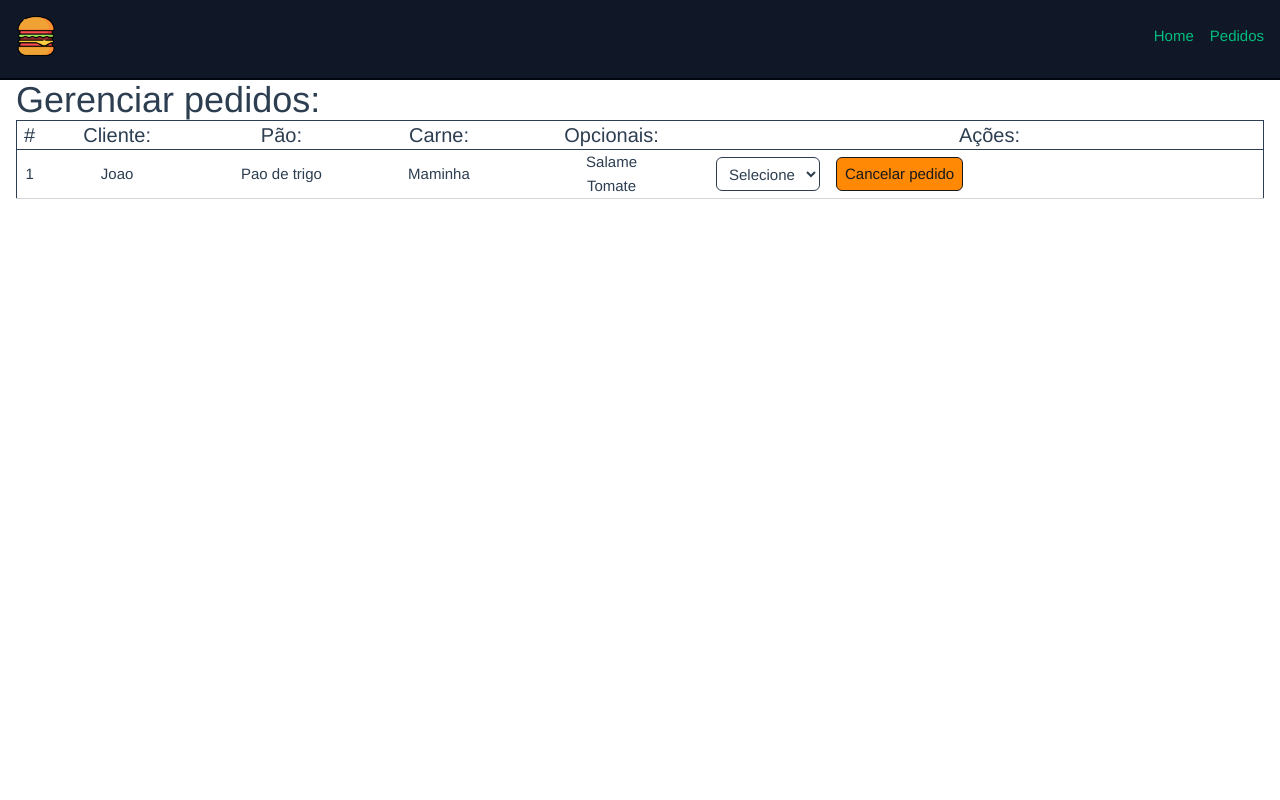
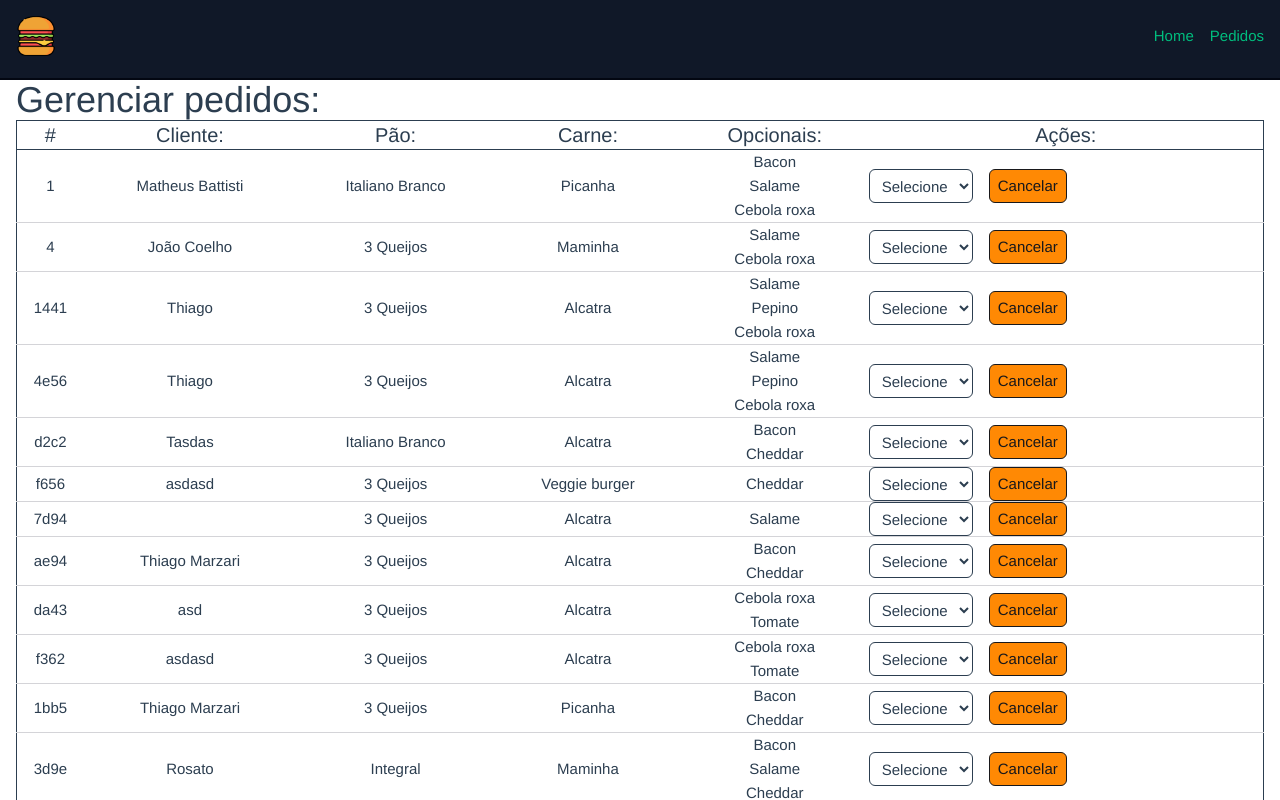
Before and after one commit to ThiagoMarzari/make-your-burger, a Vue app: page /pedidos in a window 1280 px wide. Shown: the top 800 px of the page. Built offline with nearby package versions, Linux system fonts and the light colour scheme; data requests are answered from the project's data file; the HTML template or start-up script is replaced by a standard one.

Commit message:
feat: add dashboardComponent

```diff
--- a/src/components/Dashboard.vue
+++ b/src/components/Dashboard.vue
@@ -12,15 +12,16 @@
         </tr>
       </thead>
       <tbody class="w-full border-t">
-        <tr class="border-b border-zinc-300">
-          <th>1</th>
-          <th>Joao</th>
-          <th>Pao de trigo</th>
-          <th>Maminha</th>
+        <tr v-for="burger in burgers" v-bind:key="burger.id" class="border-b border-zinc-300">
+          <th>{{ burger.id }}</th>
+          <th>{{ burger.nome }}</th>
+          <th>{{ burger.pao }}</th>
+          <th>{{ burger.carne }}</th>
           <th>
             <ul>
-              <li>Salame</li>
-              <li>Tomate</li>
+              <li v-for="(opcional, index) in burger.opcionais" v-bind:key="index">
+                {{ opcional }}
+              </li>
             </ul>
           </th>
           <th>
@@ -31,7 +32,7 @@
               <button
                 class="bg-orange-400 text-zinc-900 shadow-amber-500 transition-all hover:shadow"
               >
-                Cancelar pedido
+                Cancelar
               </button>
             </div>
           </th>
@@ -48,7 +49,7 @@ import { onMounted, ref } from 'vue'
 defineOptions({ name: 'DashboardComponent' })
 
 interface BurgerProps {
-  id: number
+  id: string
   nome: string
   status: string
   pao: string
@@ -56,7 +57,7 @@ interface BurgerProps {
   opcionais: string[]
 }
 
-const burgers = ref<BurgerProps>()
+const burgers = ref<BurgerProps[]>([])
 
 const getPedidos = async () => {
   const req = await api.get('/burgers')
```
